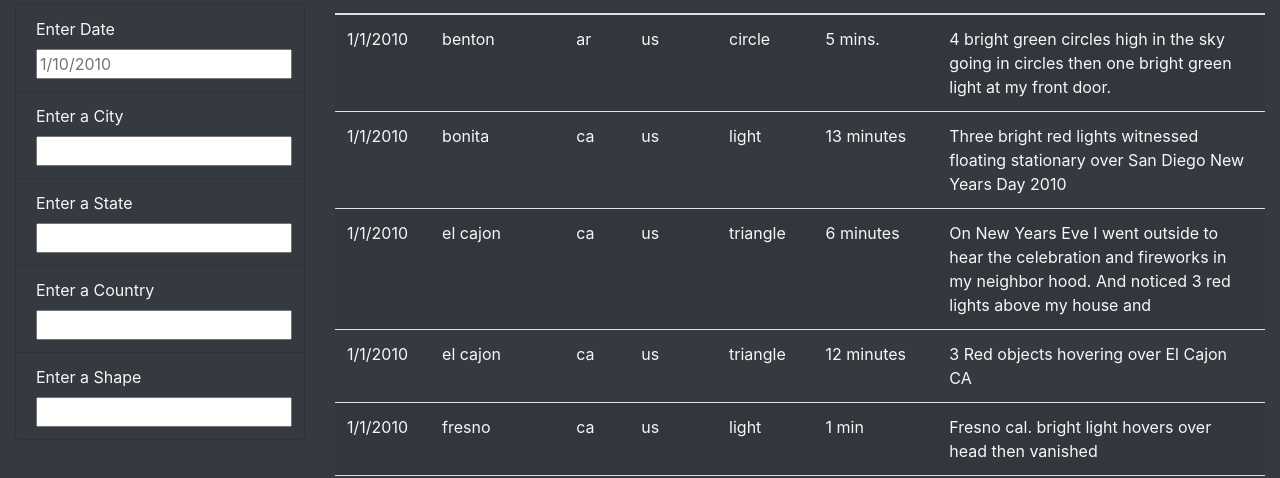
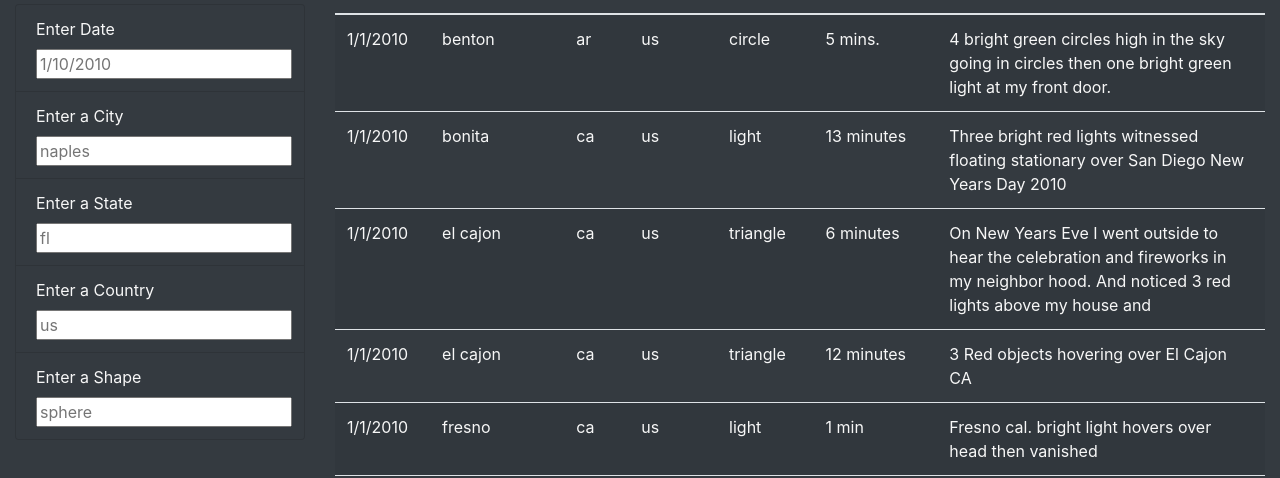
Before and after one commit to Rutgers-Data-Science-Bootcamp/UFOs, a plain HTML site: page index.html in a window 1280 px wide. Shown: the part 823-1301 px from the top of the page. Drawn offline with nearby package versions, Linux system fonts and the light colour scheme.

Commit message:
Update index.html

```diff
--- a/index.html
+++ b/index.html
@@ -50,22 +50,22 @@
                       <li class="list-group-item bg-dark">
                         <label for="city">Enter a City</label>
                         <br>
-                        <input type="text" placeholder="" id="city" />
+                        <input type="text" placeholder="naples" id="city" />
                       </li>
                       <li class="list-group-item bg-dark">
                         <label for="state">Enter a State </label>
                         <br>
-                        <input type="text" placeholder="" id="state" />
+                        <input type="text" placeholder="fl" id="state" />
                       </li>
                       <li class="list-group-item bg-dark">
                         <label for="country">Enter a Country</label>
                         <br>
-                        <input type="text" placeholder="" id="country" />
+                        <input type="text" placeholder="us" id="country" />
                       </li>
                       <li class="list-group-item bg-dark">
                         <label for="shape">Enter a Shape</label>
                         <br>
-                        <input type="text" placeholder="" id="shape" />
+                        <input type="text" placeholder="sphere" id="shape" />
                       </li>
                     </ul>
                    </form>
```
